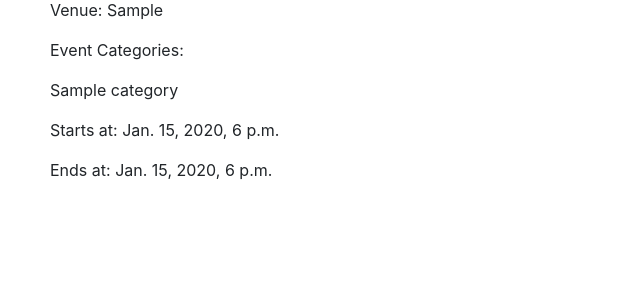
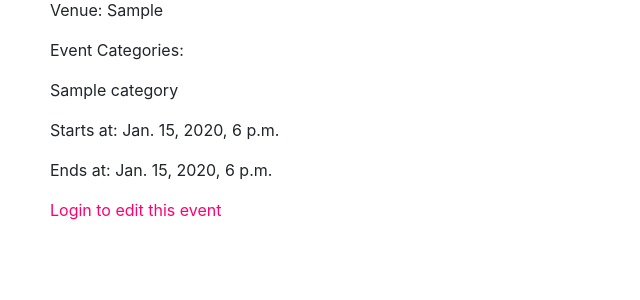
Before and after one commit to jojo-baker/eventfinda-app, a Django app: page /event-finder/1/ in a window 1280 px wide. Shown: the part 289-589 px from the top of the page, without its empty margins (0-640 px from the left). Run offline with Django 3.2, Linux system fonts and the light colour scheme; tables that the repository leaves empty hold one stand-in row (values such as "Sample post"); some libraries are stand-ins or nearby versions.

Commit message:
Edit Event working

```diff
--- a/eventFinderApp/templates/eventFinderApp/event.html
+++ b/eventFinderApp/templates/eventFinderApp/event.html
@@ -14,4 +14,14 @@
 <p>Starts at: {{ event.start_time }}</p>
 <p>Ends at: {{ event.end_time }}</p>
 
+{% if user.is_authenticated %}
+   {% if user.pk == event.host.pk %}
+       <a href="{% url 'eventFinderApp:editevent' event.id %}"><button id="editevent">+ Edit details</button></a>
+   {% else %}
+       <p>Contact {{event.host.username}} if you would like to change event details</p>
+       {% endif %}
+{% else %}
+   <p><a href="{% url 'login' %}">Login to edit this event</a></p>
+{% endif %}
+
 {% endblock %}
--- a/eventFinderApp/urls.py
+++ b/eventFinderApp/urls.py
@@ -13,4 +13,6 @@ urlpatterns = [
     path('my-account/', views.AccountView.as_view(), name='account'),
     # event-finder/add-event
     path('add-event/', views.add_event, name='add_event'),
+    path('editevent/<int:pk>', views.EditEventView.as_view(), name= 'editevent')
+
 ]
--- a/eventFinderApp/views.py
+++ b/eventFinderApp/views.py
@@ -60,3 +60,9 @@ def add_event(request):
         form = EventForm()
     # return the invalid or new form to the template
     return render(request, 'eventFinderApp/add-event.html', {'eventform': form})
+
+class EditEventView(generic.UpdateView):
+    model = Event
+    form_class = EventForm
+    success_url = reverse_lazy('eventFinderApp:account')
+    template_name = 'eventFinderApp/editevent.html'
```
Also changed, not shown: eventFinderApp/templates/eventFinderApp/editevent.html (added, +10 -0 lines).
